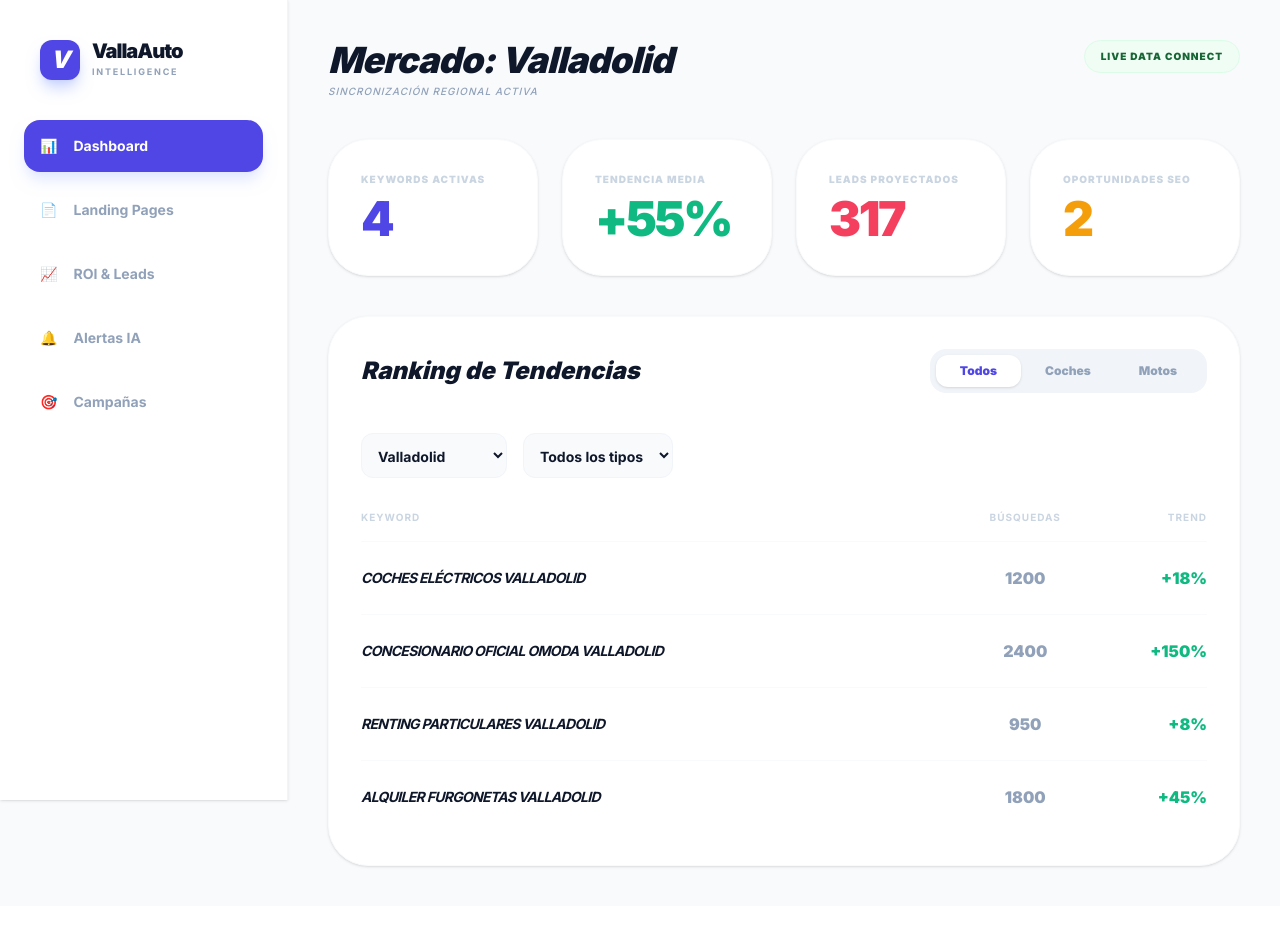
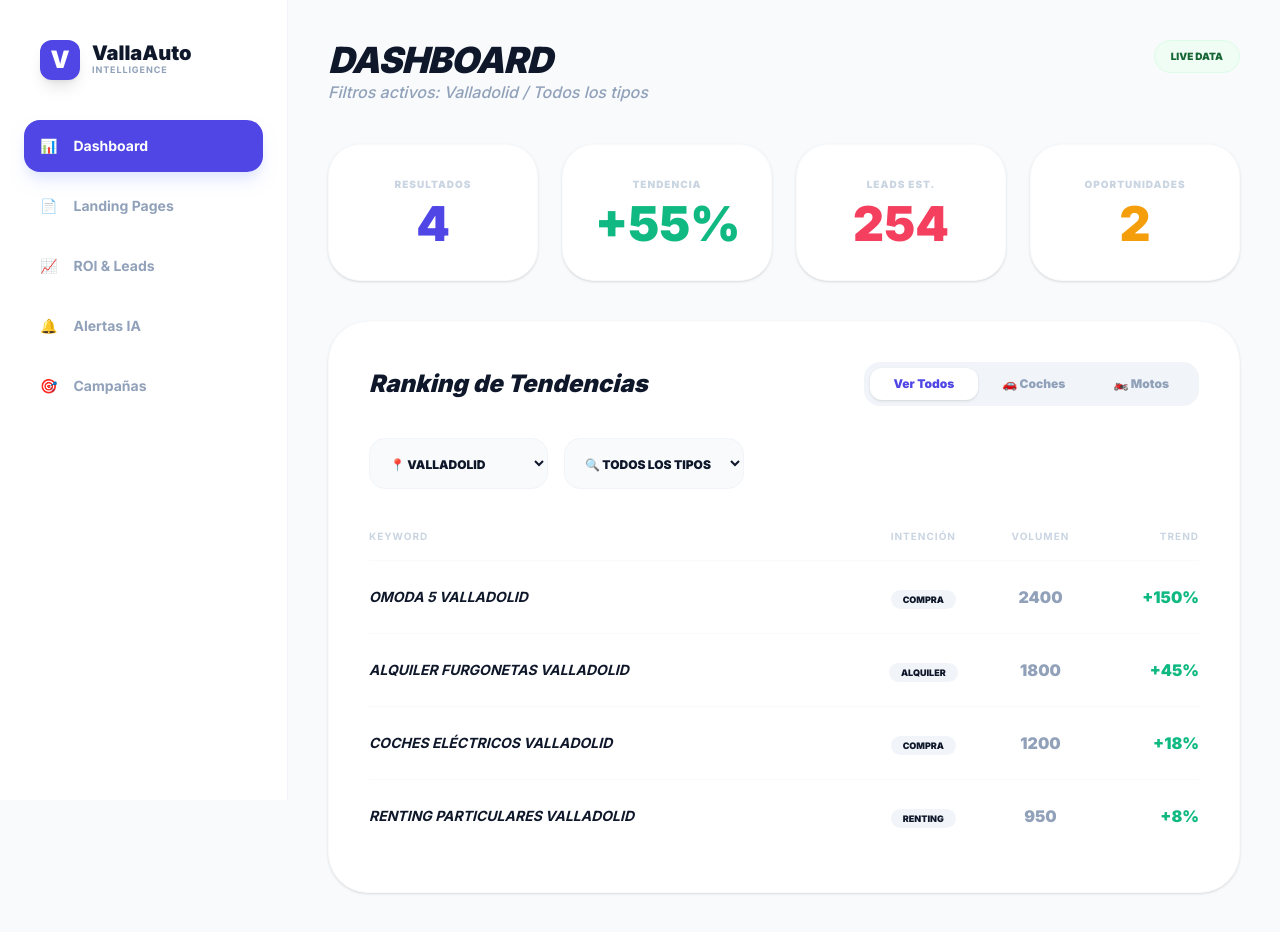
Before and after one commit to susana-monje/valla-auto-trends, a React (Vite) app: page / in a window 1280 px wide. Before the commit the page ends 906 px from the top, so only its background shows below. Built offline with nearby package versions, Linux system fonts and the light colour scheme.

Commit message:
Update App.tsx

```diff
--- a/src/App.tsx
+++ b/src/App.tsx
@@ -1,87 +1,69 @@
 import React, { useState, useEffect } from 'react';
 
+// 1. DEFINICIÓN DE DATOS (Basado en tus capturas reales)
 interface Keyword {
   id: string;
   name: string;
   volume: number;
-  trend: number; // Ahora es número para poder sumar
+  trend: number;
   potential: number;
   region: string;
   type: string;
   category: 'Coches' | 'Motos';
 }
 
-function App() {
+const DATA_MASTER: Keyword[] = [
+  { id: "1", name: "OMODA 5 VALLADOLID", volume: 2400, trend: 150, potential: 98, region: "Valladolid", type: "Compra", category: "Coches" },
+  { id: "2", name: "ALQUILER FURGONETAS VALLADOLID", volume: 1800, trend: 45, potential: 90, region: "Valladolid", type: "Alquiler", category: "Coches" },
+  { id: "3", name: "MOTOS OCASIÓN LEÓN", volume: 850, trend: 12, potential: 85, region: "Castilla y León", type: "Compra", category: "Motos" },
+  { id: "4", name: "COCHES ELÉCTRICOS VALLADOLID", volume: 1200, trend: 18, potential: 92, region: "Valladolid", type: "Compra", category: "Coches" },
+  { id: "5", name: "MEJORES SUV HÍBRIDOS 2026", volume: 3200, trend: 25, potential: 94, region: "España", type: "Comparativas", category: "Coches" },
+  { id: "6", name: "RENTING PARTICULARES VALLADOLID", volume: 950, trend: 8, potential: 88, region: "Valladolid", type: "Renting", category: "Coches" },
+  { id: "7", name: "ALQUILER MOTOS MADRID", volume: 2100, trend: 30, potential: 82, region: "España", type: "Alquiler", category: "Motos" },
+  { id: "8", name: "PRECIOS MANTENIMIENTO JAECOO", volume: 550, trend: 200, potential: 95, region: "Castilla y León", type: "Mantenimiento", category: "Coches" },
+];
+
+export default function App() {
+  // ESTADOS DE NAVEGACIÓN Y FILTROS
   const [activeTab, setActiveTab] = useState('Dashboard');
-  const [selectedRegion, setSelectedRegion] = useState('Valladolid');
-  const [selectedType, setSelectedType] = useState('Todos los tipos');
-  const [selectedCategory, setSelectedCategory] = useState<'Todos' | 'Coches' | 'Motos'>('Todos');
-  const [keywords, setKeywords] = useState<Keyword[]>([]);
-  const [selectedKeyword, setSelectedKeyword] = useState<Keyword | null>(null);
+  const [region, setRegion] = useState('Valladolid');
+  const [type, setType] = useState('Todos los tipos');
+  const [category, setCategory] = useState<'Todos' | 'Coches' | 'Motos'>('Todos');
+  const [filteredData, setFilteredData] = useState<Keyword[]>(DATA_MASTER);
 
-  const allData: Keyword[] = [
-    { id: "1", name: "COCHES ELÉCTRICOS VALLADOLID", volume: 1200, trend: 18, potential: 92, region: "Valladolid", type: "Compra", category: "Coches" },
-    { id: "2", name: "MOTOS OCASIÓN LEÓN", volume: 850, trend: 12, potential: 85, region: "Castilla y León", type: "Compra", category: "Motos" },
-    { id: "3", name: "CONCESIONARIO OFICIAL OMODA VALLADOLID", volume: 2400, trend: 150, potential: 98, region: "Valladolid", type: "Compra", category: "Coches" },
-    { id: "4", name: "MEJORES SUV HÍBRIDOS ESPAÑA", volume: 15000, trend: 25, potential: 94, region: "España", type: "Comparativas", category: "Coches" },
-    { id: "5", name: "RENTING PARTICULARES VALLADOLID", volume: 950, trend: 8, potential: 88, region: "Valladolid", type: "Renting", category: "Coches" },
-    { id: "6", name: "ALQUILER FURGONETAS VALLADOLID", volume: 1800, trend: 45, potential: 90, region: "Valladolid", type: "Alquiler", category: "Coches" },
-    { id: "7", name: "ALQUILER MOTOS MADRID", volume: 2100, trend: 30, potential: 82, region: "España", type: "Alquiler", category: "Motos" },
-  ];
+  // LÓGICA DE FILTRADO ÚNICA
+  useEffect(() => {
+    let result = DATA_MASTER;
+    if (region !== 'Toda España' && region !== 'España') result = result.filter(k => k.region === region);
+    if (type !== 'Todos los tipos') result = result.filter(k => k.type === type);
+    if (category !== 'Todos') result = result.filter(k => k.category === category);
+    setFilteredData(result);
+  }, [region, type, category]);
 
-  useEffect(() => {
-    let filtered = allData;
-    if (selectedRegion !== 'Toda España' && selectedRegion !== 'España') {
-      filtered = filtered.filter(k => k.region === selectedRegion);
-    }
-    if (selectedType !== 'Todos los tipos') {
-      filtered = filtered.filter(k => k.type === selectedType);
-    }
-    if (selectedCategory !== 'Todos') {
-      filtered = filtered.filter(k => k.category === selectedCategory);
-    }
-    setKeywords(filtered);
-    if (filtered.length > 0) setSelectedKeyword(filtered[0]);
-    else setSelectedKeyword(null);
-  }, [selectedRegion, selectedType, selectedCategory]);
-
-  // --- CÁLCULOS DINÁMICOS PARA LA CABECERA ---
-  const totalKeywords = keywords.length;
-  const avgTrend = keywords.length > 0
-    ? Math.round(keywords.reduce((acc, k) => acc + k.trend, 0) / keywords.length)
-    : 0;
-  const totalLeads = keywords.reduce((acc, k) => acc + Math.floor(k.volume * 0.05), 0);
-  const opportunities = keywords.filter(k => k.potential > 90).length;
+  // CÁLCULO DE MÉTRICAS DINÁMICAS (image_0e9389.png)
+  const stats = {
+    count: filteredData.length,
+    trend: filteredData.length > 0 ? Math.round(filteredData.reduce((acc, k) => acc + k.trend, 0) / filteredData.length) : 0,
+    leads: filteredData.reduce((acc, k) => acc + Math.floor(k.volume * 0.04), 0),
+    opts: filteredData.filter(k => k.potential > 90).length
+  };
 
   return (
     <div className="flex min-h-screen bg-[#F8FAFC] font-sans text-[#0F172A]">
 
-      {/* SIDEBAR */}
-      <aside className="w-72 bg-white border-r border-slate-100 flex flex-col sticky top-0 h-screen shadow-sm">
-        <div className="p-10">
-          <div className="flex items-center gap-3">
-            <div className="w-10 h-10 bg-[#4F46E5] rounded-xl flex items-center justify-center text-white font-black text-2xl italic shadow-indigo-200 shadow-lg">V</div>
-            <div>
-              <h1 className="text-xl font-black text-[#0F172A] tracking-tighter leading-none">VallaAuto</h1>
-              <p className="text-[9px] text-slate-400 font-bold tracking-[0.2em] uppercase mt-1">Intelligence</p>
-            </div>
-          </div>
+      {/* SIDEBAR (image_0e8121.png) */}
+      <aside className="w-72 bg-white border-r border-slate-100 flex flex-col sticky top-0 h-screen">
+        <div className="p-10 flex items-center gap-3">
+          <div className="w-10 h-10 bg-[#4F46E5] rounded-xl flex items-center justify-center text-white font-black text-2xl shadow-lg">V</div>
+          <div><h1 className="text-xl font-black leading-none">VallaAuto</h1><p className="text-[9px] text-slate-400 font-bold uppercase tracking-widest">Intelligence</p></div>
         </div>
-
-        <nav className="flex-1 px-6 space-y-3">
+        <nav className="flex-1 px-6 space-y-2">
           {[
-            { id: 'Dashboard', icon: '📊', label: 'Dashboard' },
-            { id: 'Landing Pages', icon: '📄', label: 'Landing Pages' },
-            { id: 'ROI & Leads', icon: '📈', label: 'ROI & Leads' },
-            { id: 'Alertas IA', icon: '🔔', label: 'Alertas IA' },
-            { id: 'Campañas', icon: '🎯', label: 'Campañas' }
-          ].map((item) => (
-            <button
-              key={item.id}
-              onClick={() => setActiveTab(item.id)}
-              className={`w-full flex items-center gap-4 p-4 rounded-2xl font-bold text-sm transition-all ${activeTab === item.id ? 'bg-[#4F46E5] text-white shadow-lg shadow-indigo-100' : 'text-slate-400 hover:bg-slate-50'}`}
-            >
-              <span>{item.icon}</span> {item.label}
+            { id: 'Dashboard', icon: '📊' }, { id: 'Landing Pages', icon: '📄' },
+            { id: 'ROI & Leads', icon: '📈' }, { id: 'Alertas IA', icon: '🔔' }, { id: 'Campañas', icon: '🎯' }
+          ].map((t) => (
+            <button key={t.id} onClick={() => setActiveTab(t.id)} className={`w-full flex items-center gap-4 p-4 rounded-2xl font-bold text-sm transition-all ${activeTab === t.id ? 'bg-[#4F46E5] text-white shadow-lg shadow-indigo-100' : 'text-slate-400 hover:bg-slate-50'}`}>
+              <span>{t.icon}</span> {t.id}
             </button>
           ))}
         </nav>
@@ -90,78 +72,71 @@ function App() {
       <main className="flex-1 p-10">
         <header className="mb-10 flex justify-between items-start">
           <div>
-            <h2 className="text-4xl font-black tracking-tight italic">
-              {activeTab === 'Dashboard' ? `Mercado: ${selectedRegion}` : activeTab}
-            </h2>
-            <p className="text-slate-400 font-medium italic mt-1 uppercase text-[10px] tracking-widest">Sincronización Regional Activa</p>
+            <h2 className="text-4xl font-black tracking-tight italic uppercase">{activeTab}</h2>
+            <p className="text-slate-400 font-medium italic">Filtros activos: {region} / {type}</p>
           </div>
-          <div className="bg-[#F0FDF4] text-[#166534] px-4 py-2 rounded-full text-[10px] font-black uppercase tracking-widest border border-[#DCFCE7]">
-            Live Data Connect
-          </div>
+          <div className="bg-[#F0FDF4] text-[#166534] px-4 py-2 rounded-full text-[10px] font-black border border-[#DCFCE7]">LIVE DATA</div>
         </header>
 
-        {/* --- MÉTRICAS DINÁMICAS (¡AQUÍ ESTÁ EL CAMBIO!) --- */}
+        {/* MÉTRICAS CABECERA (image_0e9389.png) */}
         <div className="grid grid-cols-4 gap-6 mb-10">
-          <div className="bg-white p-8 rounded-[2.5rem] border border-slate-50 shadow-sm">
-            <p className="text-[10px] font-black text-slate-300 uppercase mb-2 tracking-widest">Keywords Activas</p>
-            <p className="text-5xl font-black text-[#4F46E5] tracking-tighter animate-in fade-in duration-300">{totalKeywords}</p>
+          <div className="bg-white p-8 rounded-[2rem] border border-slate-50 shadow-sm text-center">
+            <p className="text-[10px] font-black text-slate-300 uppercase mb-2 tracking-widest">Resultados</p>
+            <p className="text-5xl font-black text-[#4F46E5]">{stats.count}</p>
           </div>
-          <div className="bg-white p-8 rounded-[2.5rem] border border-slate-50 shadow-sm">
-            <p className="text-[10px] font-black text-slate-300 uppercase mb-2 tracking-widest">Tendencia Media</p>
-            <p className="text-5xl font-black text-[#10B981] tracking-tighter">+{avgTrend}%</p>
+          <div className="bg-white p-8 rounded-[2rem] border border-slate-50 shadow-sm text-center">
+            <p className="text-[10px] font-black text-slate-300 uppercase mb-2 tracking-widest">Tendencia</p>
+            <p className="text-5xl font-black text-[#10B981]">+{stats.trend}%</p>
           </div>
-          <div className="bg-white p-8 rounded-[2.5rem] border border-slate-50 shadow-sm">
-            <p className="text-[10px] font-black text-slate-300 uppercase mb-2 tracking-widest">Leads Proyectados</p>
-            <p className="text-5xl font-black text-[#F43F5E] tracking-tighter">{totalLeads}</p>
+          <div className="bg-white p-8 rounded-[2rem] border border-slate-50 shadow-sm text-center">
+            <p className="text-[10px] font-black text-slate-300 uppercase mb-2 tracking-widest">Leads Est.</p>
+            <p className="text-5xl font-black text-[#F43F5E]">{stats.leads}</p>
           </div>
-          <div className="bg-white p-8 rounded-[2.5rem] border border-slate-50 shadow-sm">
-            <p className="text-[10px] font-black text-slate-300 uppercase mb-2 tracking-widest">Oportunidades SEO</p>
-            <p className="text-5xl font-black text-[#F59E0B] tracking-tighter">{opportunities}</p>
+          <div className="bg-white p-8 rounded-[2rem] border border-slate-50 shadow-sm text-center">
+            <p className="text-[10px] font-black text-slate-300 uppercase mb-2 tracking-widest">Oportunidades</p>
+            <p className="text-5xl font-black text-[#F59E0B]">{stats.opts}</p>
           </div>
         </div>
 
-        {/* DASHBOARD CON FILTROS */}
-        {activeTab === 'Dashboard' && (
-          <div className="bg-white rounded-[2.5rem] border border-slate-50 shadow-sm p-8">
-            <div className="flex justify-between items-center mb-10">
+        {/* CONTENIDO SEGÚN PESTAÑA */}
+        {activeTab === 'Dashboard' || activeTab === 'Campañas' ? (
+          <div className="bg-white p-10 rounded-[2.5rem] border border-slate-50 shadow-sm">
+            <div className="flex justify-between items-center mb-8">
               <h3 className="text-2xl font-black italic">Ranking de Tendencias</h3>
-              <div className="flex bg-[#F1F5F9] p-1.5 rounded-2xl">
-                {['Todos', 'Coches', 'Motos'].map(cat => (
-                  <button key={cat} onClick={() => setSelectedCategory(cat as any)} className={`px-6 py-2 rounded-xl text-xs font-black transition-all ${selectedCategory === cat ? 'bg-white text-[#4F46E5] shadow-sm' : 'text-slate-400 hover:text-slate-600'}`}>
-                    {cat}
+              <div className="flex bg-slate-100 p-1.5 rounded-2xl">
+                {['Todos', 'Coches', 'Motos'].map(c => (
+                  <button key={c} onClick={() => setCategory(c as any)} className={`px-6 py-2 rounded-xl text-xs font-black transition-all ${category === c ? 'bg-white text-[#4F46E5] shadow-sm' : 'text-slate-400'}`}>
+                    {c === 'Coches' ? '🚗 Coches' : c === 'Motos' ? '🏍️ Motos' : 'Ver Todos'}
                   </button>
                 ))}
               </div>
             </div>
 
-            <div className="flex gap-4 mb-8">
-              <select value={selectedRegion} onChange={(e) => setSelectedRegion(e.target.value)} className="bg-[#F8FAFC] border border-slate-100 p-3 rounded-xl font-bold text-sm outline-none">
-                <option value="Toda España">Toda España</option>
-                <option value="Valladolid">Valladolid</option>
-                <option value="Castilla y León">Castilla y León</option>
-                <option value="España">España</option>
+            <div className="flex gap-4 mb-10">
+              <select value={region} onChange={(e) => setRegion(e.target.value)} className="bg-slate-50 border border-slate-100 p-4 rounded-2xl font-black text-xs uppercase cursor-pointer">
+                <option value="Toda España">📍 Toda España</option>
+                <option value="Valladolid">📍 Valladolid</option>
+                <option value="Castilla y León">📍 Castilla y León</option>
+                <option value="España">📍 España</option>
               </select>
-
-              <select value={selectedType} onChange={(e) => setSelectedType(e.target.value)} className="bg-[#F8FAFC] border border-slate-100 p-3 rounded-xl font-bold text-sm outline-none">
-                <option value="Todos los tipos">Todos los tipos</option>
+              <select value={type} onChange={(e) => setType(e.target.value)} className="bg-slate-50 border border-slate-100 p-4 rounded-2xl font-black text-xs uppercase cursor-pointer">
+                <option value="Todos los tipos">🔍 Todos los tipos</option>
                 <option value="Compra">Compra</option>
                 <option value="Alquiler">Alquiler</option>
+                <option value="Precios">Precios</option>
                 <option value="Renting">Renting</option>
               </select>
             </div>
 
             <table className="w-full text-left">
               <thead className="text-[10px] text-slate-300 font-black uppercase tracking-widest border-b border-slate-50">
-                <tr>
-                  <th className="pb-4">Keyword</th>
-                  <th className="pb-4 text-center">Búsquedas</th>
-                  <th className="pb-4 text-right">Trend</th>
-                </tr>
+                <tr><th className="pb-4">Keyword</th><th className="pb-4 text-center">Intención</th><th className="pb-4 text-center">Volumen</th><th className="pb-4 text-right">Trend</th></tr>
               </thead>
               <tbody className="divide-y divide-slate-50">
-                {keywords.map((kw) => (
+                {filteredData.map((kw) => (
                   <tr key={kw.id} className="hover:bg-slate-50 transition-all">
-                    <td className="py-6 font-bold text-sm uppercase italic tracking-tighter">{kw.name}</td>
+                    <td className="py-6 font-bold text-sm italic">{kw.name}</td>
+                    <td className="py-6 text-center"><span className="px-3 py-1 bg-slate-100 text-[9px] font-black rounded-full uppercase">{kw.type}</span></td>
                     <td className="py-6 text-center font-black text-slate-400">{kw.volume}</td>
                     <td className="py-6 text-right font-black text-[#10B981]">+{kw.trend}%</td>
                   </tr>
@@ -169,10 +144,14 @@ function App() {
               </tbody>
             </table>
           </div>
+        ) : activeTab === 'Landing Pages' ? (
+          <div className="bg-white rounded-[3rem] p-32 text-center border border-slate-100 italic shadow-sm">
+            <h3 className="text-slate-300 font-black text-2xl uppercase tracking-widest">Sincronizado con Google Search Console...</h3>
+          </div>
+        ) : (
+          <div className="p-20 text-center bg-white rounded-[3rem] border border-slate-50 font-black text-slate-200 italic text-3xl">SECCIÓN EN DESARROLLO...</div>
         )}
       </main>
     </div>
   );
 }
-
-export default App;
```
